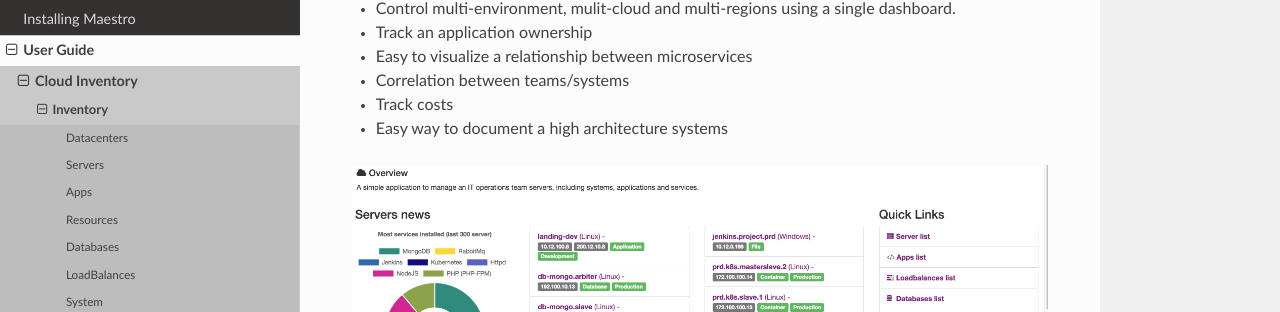
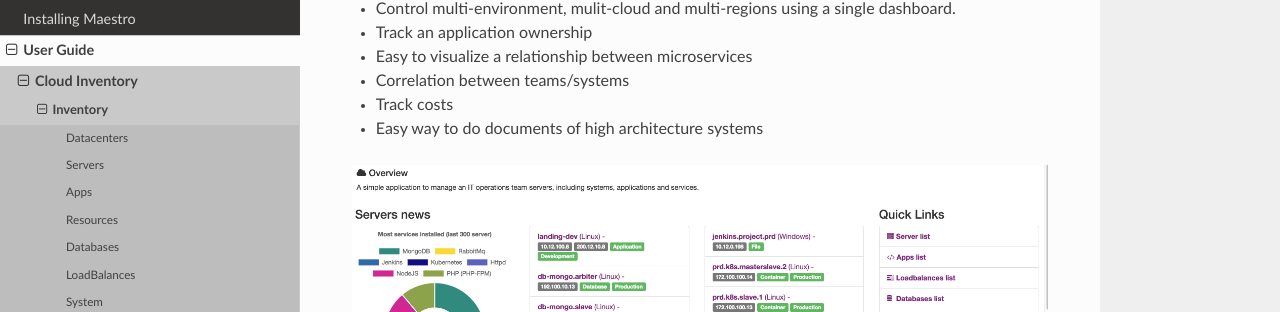
Before and after one commit to maestro-server/webdocs, a Sphinx documentation site: the page built from docs/userguide/cloud_inventory/inventory/index.rst, in a window 1280 px wide and 1334 px high. Shown: the part 283-595 px from the top of the window. Built offline with Sphinx 7.4.7 and the Read the Docs theme 2.0.0, drawn with Linux system fonts in a browser that asks for light colours; formulas are drawn with MathJax 3.

Commit message:
Update index.rst

```diff
--- a/docs/userguide/cloud_inventory/inventory/index.rst
+++ b/docs/userguide/cloud_inventory/inventory/index.rst
@@ -10,7 +10,7 @@ You can organize your servers, applications, cloud resources, systems, and clien
 - Easy to visualize a relationship between microservices
 - Correlation between teams/systems
 - Track costs
-- Easy way to document a high architecture systems
+- Easy way to do documents of high architecture systems
 
 
 .. image:: ../../../_static/screen/dashboard.png
```
